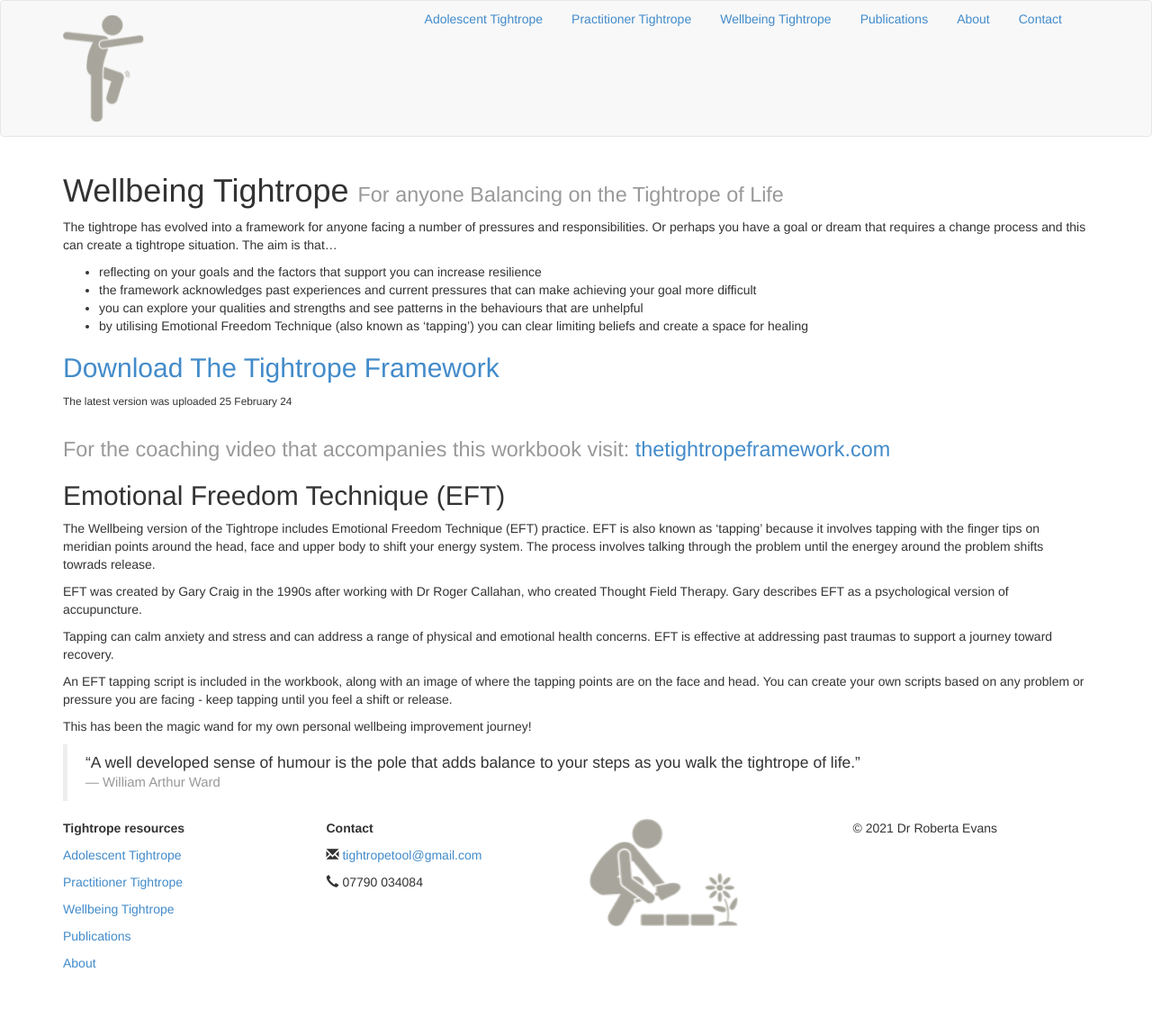
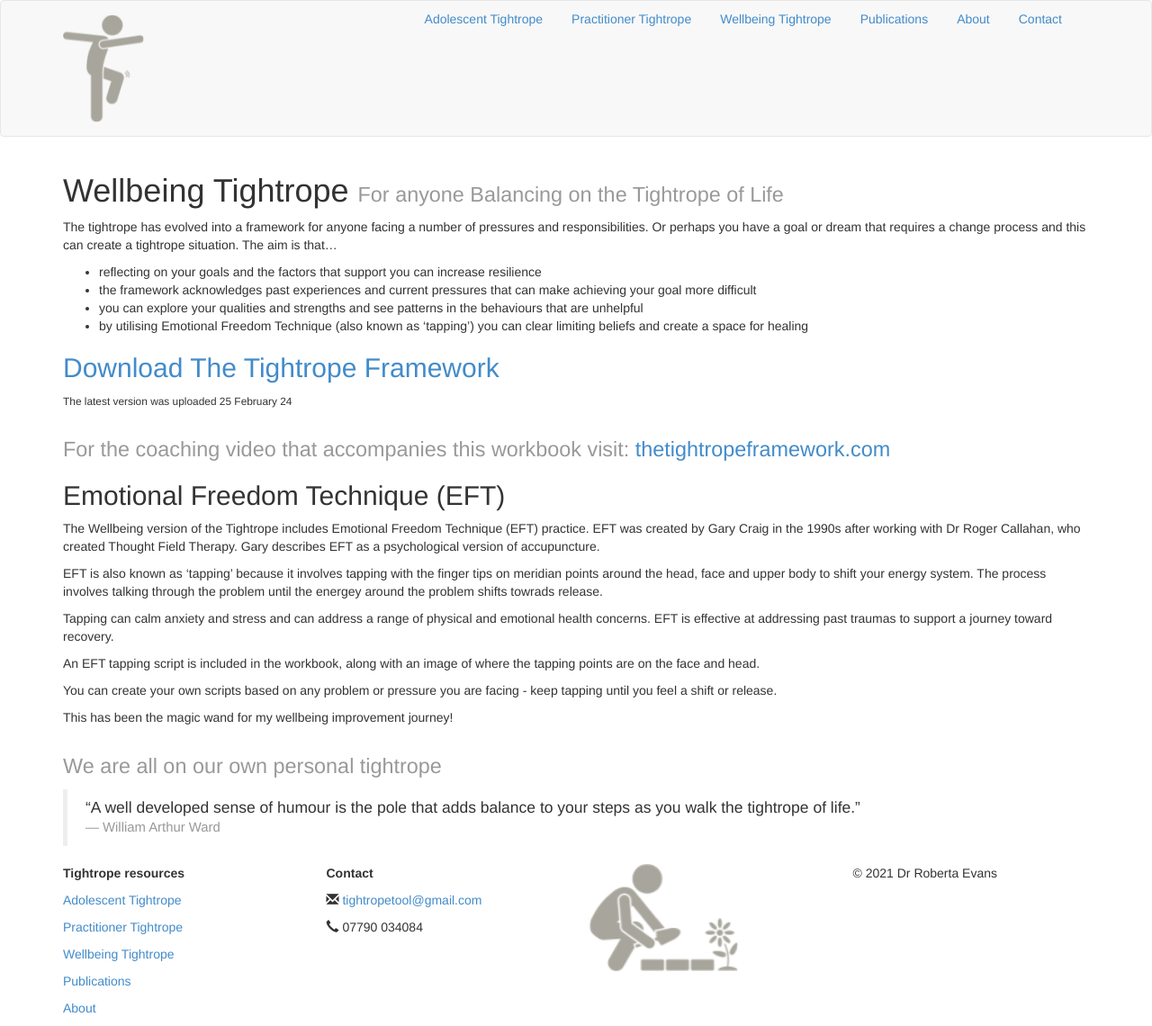
Before and after one commit to retrotravelbug/tightropetool, a Jekyll site: the page built from wellbeing tightrope.md, in a window 1280 px wide. Shown: the whole page at 90% size. Built offline with Jekyll 4.4.1, drawn with Linux system fonts in a browser that asks for light colours; nearby versions of some CDN libraries; before the commit the page ends 1090 px from its top, so only the background shows below that.

Commit message:
Update wellbeing tightrope.md

```diff
--- a/wellbeing tightrope.md
+++ b/wellbeing tightrope.md
@@ -18,15 +18,20 @@
 # <small>For the coaching video that accompanies this workbook visit: [thetightropeframework.com] </small>
 
 ## Emotional Freedom Technique (EFT)
-The Wellbeing version of the Tightrope includes Emotional Freedom Technique (EFT) practice. EFT is also known as 'tapping' because it involves tapping with the finger tips on meridian points around the head, face and upper body to shift your energy system. The process involves talking through the problem until the energey around the problem shifts towrads release.
+The Wellbeing version of the Tightrope includes Emotional Freedom Technique (EFT) practice. EFT was created by Gary Craig in the 1990s after working with Dr Roger Callahan, who created Thought Field Therapy. Gary describes EFT as a psychological version of accupuncture.
 
-EFT was created by Gary Craig in the 1990s after working with Dr Roger Callahan, who created Thought Field Therapy. Gary describes EFT as a psychological version of accupuncture.
+EFT is also known as 'tapping' because it involves tapping with the finger tips on meridian points around the head, face and upper body to shift your energy system. The process involves talking through the problem until the energey around the problem shifts towrads release.
 
-Tapping can calm anxiety and stress and can address a range of physical and emotional health concerns. EFT is effective at addressing past traumas to support a journey toward recovery.
+Tapping can calm anxiety and stress and can address a range of physical and emotional health concerns.
+EFT is effective at addressing past traumas to support a journey toward recovery.
 
-An EFT tapping script is included in the workbook, along with an image of where the tapping points are on the face and head. You can create your own scripts based on any problem or pressure you are facing - keep tapping until you feel a shift or release.
+An EFT tapping script is included in the workbook, along with an image of where the tapping points are on the face and head.
 
-This has been the magic wand for my own personal wellbeing improvement journey!
+You can create your own scripts based on any problem or pressure you are facing - keep tapping until you feel a shift or release.
+
+This has been the magic wand for my wellbeing improvement journey!
+
+# <small> We are all on our own personal tightrope </small>
 
 [download The Tightrope Framework]: /downloads/balancinglife.pdf
 [Circus Act]: /downloads/Circus%20Act%20-%202012.pdf
```
